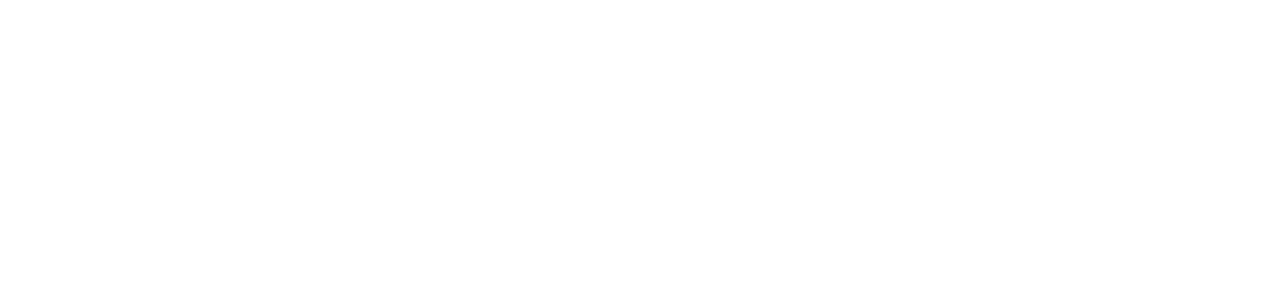
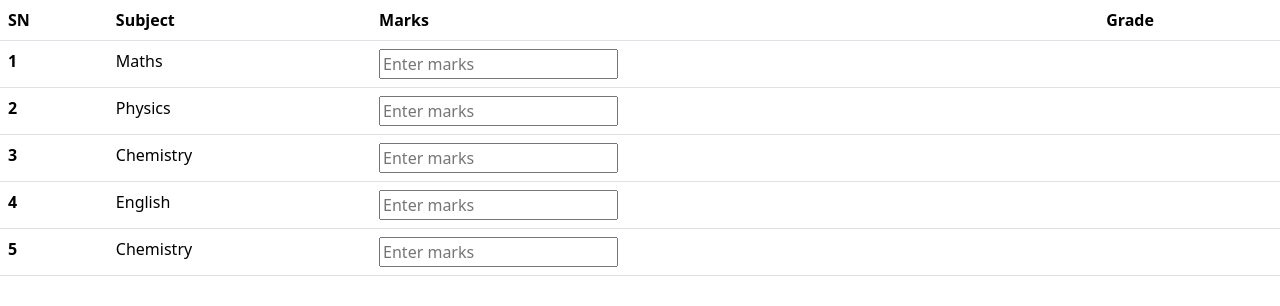
Before and after one commit to Anichha/Ultimate-solution, a plain HTML site: page public/cbse.html in a window 1280 px wide. Drawn offline with Linux system fonts and the light colour scheme.

Commit message:
f1 modified

```diff
--- a/public/Home.html
+++ b/public/Home.html
@@ -5,8 +5,9 @@
     <meta name="viewport" content="width=device-width, initial-scale=1.0">
     <link rel="stylesheet" href="../bootstrap-5.3.2-dist/css/bootstrap.css">
     <link rel="stylesheet" href="../fontawesome-free-6.5.1-web/css/all.css">
+    <script src="../bootstrap-5.3.2-dist/js/bootstrap.bundle.js"></script>
+    <!-- my links -->
     <link rel="stylesheet" href="../css/Style.css">
-    <script src="../bootstrap-5.3.2-dist/js/bootstrap.bundle.js"></script>
     <title>Ultimate solution</title>
 </head>
 <body>
@@ -19,16 +20,16 @@
       <div class="collapse navbar-collapse" id="navbarSupportedContent">
         <ul class="navbar-nav me-auto mb-2 mb-lg-0">
           <li class="nav-item">
-            <a class="nav-link active" aria-current="page" href="#"><i class="fa-solid fa-house me-1"></i>Home</a>
+            <a class="nav-link active hover" aria-current="page" href="#"><i class="fa-solid fa-house me-1"></i>Home</a>
           </li>
           <li class="nav-item">
-            <a class="nav-link" href="#"><i class="fa-solid fa-address-card me-1"></i>About</a>
+            <a class="nav-link hover" href="#"><i class="fa-solid fa-address-card me-1"></i>About</a>
           </li>
           <li class="nav-item">
-            <a class="nav-link" href="#"><i class="fa-solid fa-graduation-cap me-1"></i>Cources</a>
+            <a class="nav-link hover" href="#"><i class="fa-solid fa-graduation-cap me-1"></i>Cources</a>
           </li>
           <li class="nav-item dropdown">
-            <a class="nav-link dropdown-toggle" href="#" role="button" data-bs-toggle="dropdown" aria-expanded="false">
+            <a class="nav-link dropdown-toggle hover" href="#" role="button" data-bs-toggle="dropdown" aria-expanded="false">
               Topics
             </a>
             <ul class="dropdown-menu">
--- a/public/cbse.html
+++ b/public/cbse.html
@@ -0,0 +1,56 @@
+<!DOCTYPE html>
+<html lang="en">
+<head>
+    <meta charset="UTF-8">
+    <meta name="viewport" content="width=device-width, initial-scale=1.0">
+    <link rel="stylesheet" href="../bootstrap-5.3.2-dist/css/bootstrap.css">
+    <link rel="stylesheet" href="../fontawesome-free-6.5.1-web/css/all.css">
+    <script src="../bootstrap-5.3.2-dist/js/bootstrap.bundle.js"></script>
+    <!-- my links -->
+    <title>Cbse</title>
+</head>
+<body>
+    <table class="table">
+        <thead>
+          <tr>
+            <th scope="col">SN</th>
+            <th scope="col">Subject</th>
+            <th scope="col">Marks</th>
+            <th scope="col">Grade</th>
+          </tr>
+        </thead>
+        <tbody>
+          <tr>
+            <th scope="row">1</th>
+            <td>Maths</td>
+            <td><input type="text" id="maths" placeholder="Enter marks"></td>
+            <td><span id="mg"></span></td>
+          </tr>
+          <tr>
+            <th scope="row">2</th>
+            <td>Physics</td>
+            <td><input type="text" id="physics" placeholder="Enter marks"></td>
+            <td><span id="pg"></span></td>
+          </tr>
+          <tr>
+            <th scope="row">3</th>
+            <td>Chemistry</td>
+            <td><input type="text" id="chem" placeholder="Enter marks"></td>
+            <td><span id="cg"></span></td>
+          </tr>
+          <tr>
+            <th scope="row">4</th>
+            <td>English</td>
+            <td><input type="text" id="eng" placeholder="Enter marks"></td>
+            <td><span id="eg"></span></td>
+          </tr>
+          <tr>
+            <th scope="row">5</th>
+            <td>Chemistry</td>
+            <td><input type="text" id="Hindi" placeholder="Enter marks"></td>
+            <td><span id="hg"></span></td>
+          </tr>
+        </tbody>
+      </table>
+</body>
+</html>
```
Also changed, not shown: css/Style.css (+7 -1 lines), css/cbse.css (added).
